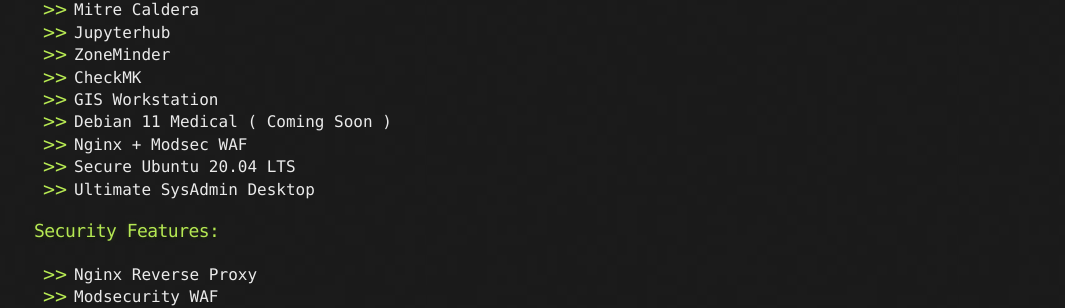
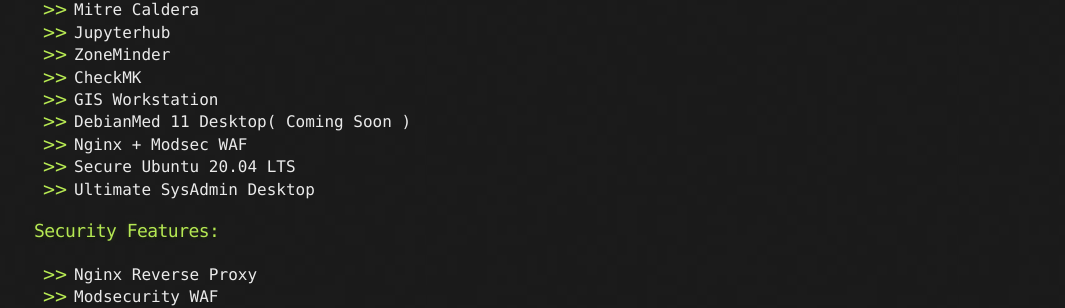
Before and after one commit to decyphertek-io/decyphertek-io.github.io, a Jekyll site: the page built from docs/index.md, in a window 1280 px wide. Shown: the part 598-906 px from the top of the page, without its empty margins (106-1171 px from the left). Built offline with Jekyll 4.4.1, drawn with Linux system fonts in a browser that asks for light colours.

Commit message:
decyphertek-io

```diff
--- a/docs/index.md
+++ b/docs/index.md
@@ -22,7 +22,7 @@
 * ZoneMinder
 * CheckMK
 * GIS Workstation
-* Debian 11 Medical ( Coming Soon )
+* DebianMed 11 Desktop( Coming Soon )
 * Nginx + Modsec WAF
 * Secure Ubuntu 20.04 LTS
 * Ultimate SysAdmin Desktop
```
